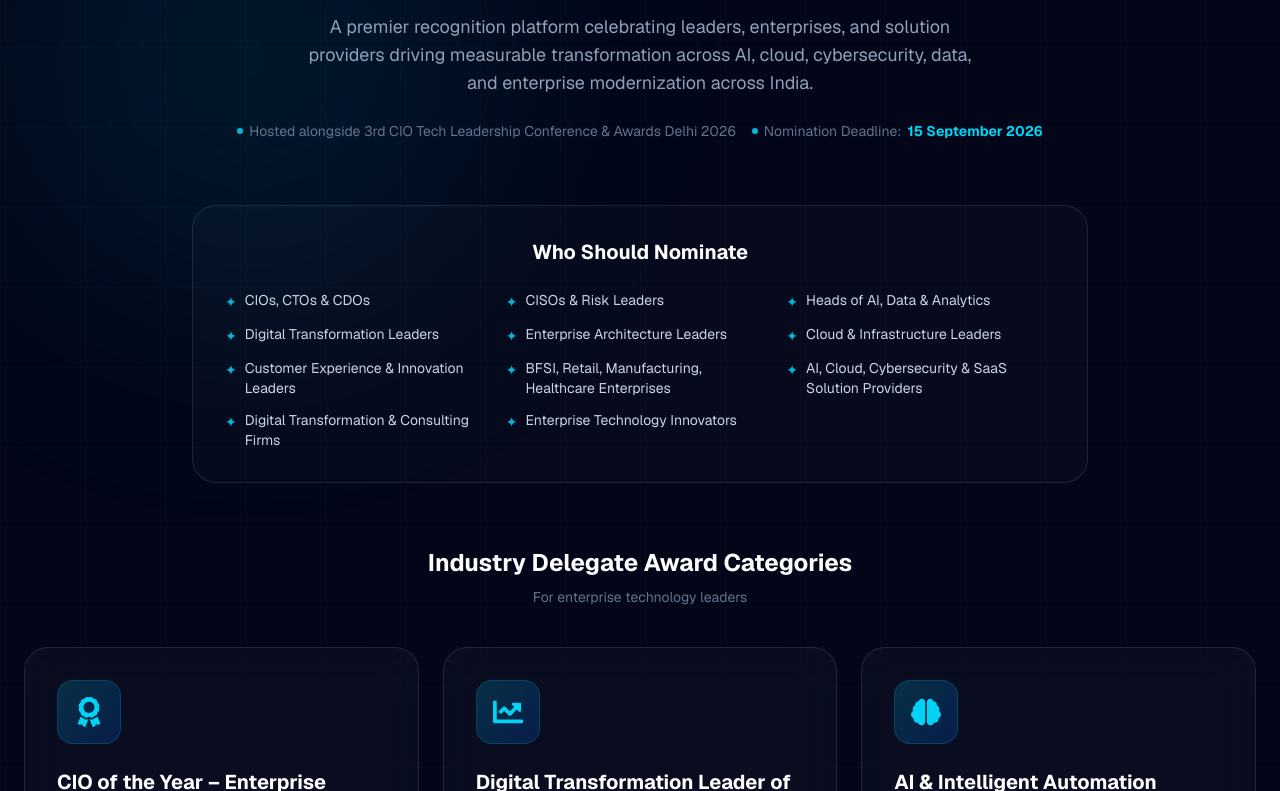
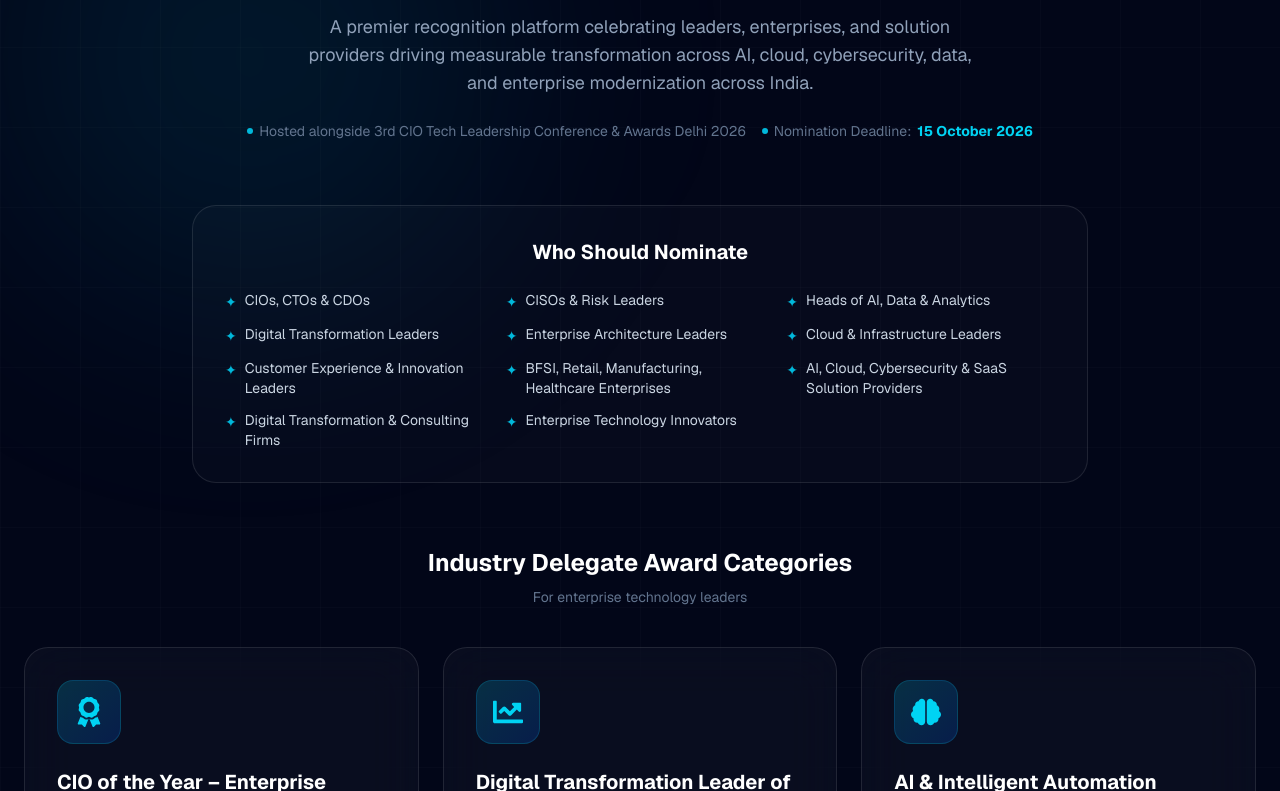
Before and after one commit to vamshichi/cio, a Next.js app: page / in a window 1280 px wide. Shown: the part 7249-8040 px from the top of the page. Built offline with nearby package versions, Linux system fonts and the light colour scheme.

Commit message:
updated award date

```diff
--- a/app/api/nominate/route.ts
+++ b/app/api/nominate/route.ts
@@ -140,7 +140,7 @@ export async function POST(req: Request) {
             <strong>CIO Tech Leadership Conference & Awards Delhi 2026</strong>.
           </p>
 
-          <p style="color:#cc0000;"><strong>Nomination Deadline: 15 september 2026</strong></p>
+          <p style="color:#cc0000;"><strong>Nomination Deadline: 15 October 2026</strong></p>
 
           <br/>
 
--- a/components/sections/awards.tsx
+++ b/components/sections/awards.tsx
@@ -355,7 +355,7 @@ function NominationModal({ onClose }: { onClose: () => void }) {
             </div>
             <h3 className="text-2xl font-bold text-white">Nomination Submitted!</h3>
             <p className="text-slate-400 max-w-sm">
-              Thank you — the CIO Tech Leadership Conference team will review your nomination and be in touch before the deadline of <strong className="text-white">15 september 2026</strong>.
+              Thank you — the CIO Tech Leadership Conference team will review your nomination and be in touch before the deadline of <strong className="text-white">15 October 2026</strong>.
             </p>
             <button onClick={onClose} className="mt-4 rounded-xl bg-gradient-to-r from-cyan-500 to-blue-600 px-8 py-3 font-semibold text-white transition-all hover:scale-105">
               Close
@@ -367,7 +367,7 @@ function NominationModal({ onClose }: { onClose: () => void }) {
             <div className="mb-6 flex items-start justify-between gap-4">
               <div>
                 <h2 className="text-xl font-bold text-white">CIO Tech Leadership Excellence Awards 2026</h2>
-                <p className="text-sm text-slate-400 mt-1">Nomination Deadline: <span className="text-cyan-400 font-medium">15 september 2026</span></p>
+                <p className="text-sm text-slate-400 mt-1">Nomination Deadline: <span className="text-cyan-400 font-medium">15 October 2026</span></p>
               </div>
               <button onClick={onClose} className="flex h-8 w-8 shrink-0 items-center justify-center rounded-lg bg-white/5 border border-white/10 text-slate-400 hover:text-white transition-colors" aria-label="Close modal">
                 ✕
@@ -628,7 +628,7 @@ export function Awards() {
         </p>
         <div className="mt-6 flex flex-wrap items-center justify-center gap-4 text-sm text-slate-500">
           <span className="flex items-center gap-1.5"><span className="h-1.5 w-1.5 rounded-full bg-cyan-500" />Hosted alongside 3rd CIO Tech Leadership Conference & Awards Delhi 2026</span>
-          <span className="flex items-center gap-1.5"><span className="h-1.5 w-1.5 rounded-full bg-cyan-500" />Nomination Deadline: <strong className="text-cyan-400">15 September 2026</strong></span>
+          <span className="flex items-center gap-1.5"><span className="h-1.5 w-1.5 rounded-full bg-cyan-500" />Nomination Deadline: <strong className="text-cyan-400">15 October 2026</strong></span>
         </div>
       </section>
 
@@ -691,7 +691,7 @@ export function Awards() {
           <p className="mx-auto mt-4 max-w-2xl text-lg text-slate-300">
             Recognition presented live on stage at the 3rd CIO Tech Leadership Conference & Awards Delhi 2026, before an elite audience of enterprise technology decision-makers.
           </p>
-          <p className="mt-3 text-sm text-cyan-400 font-medium">Nomination Deadline: 15 september 2026</p>
+          <p className="mt-3 text-sm text-cyan-400 font-medium">Nomination Deadline: 15 October 2026</p>
           <button
             onClick={() => {
               window.location.hash = 'awards-form'
```
